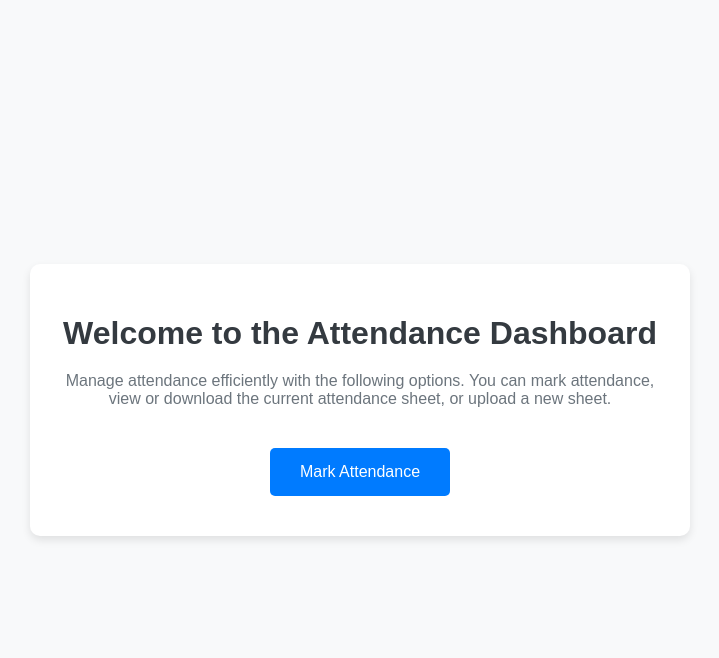
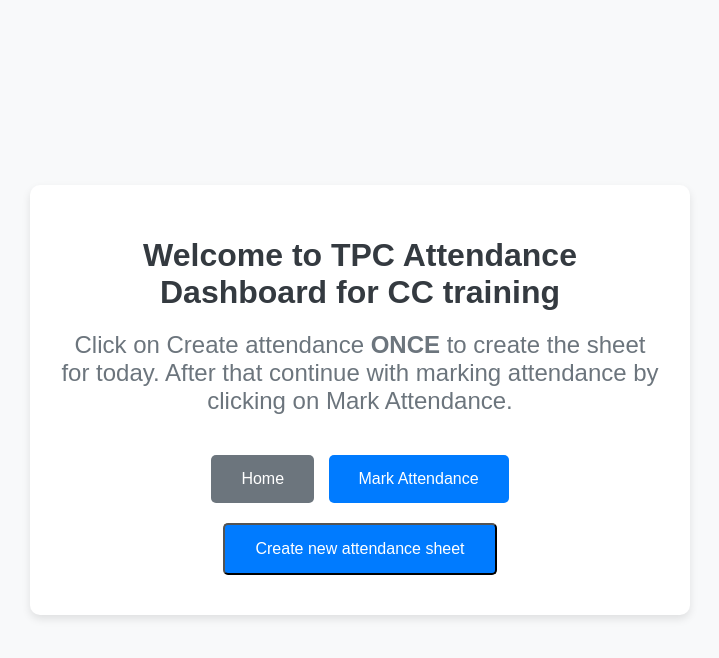
Before and after one commit to Starpredetor/tpc_cc_attendance, a Flask app: page / in a window 1280 px wide. Shown: the top 658 px of the page, without its empty margins (280-999 px from the left). Run offline with Flask 3, Linux system fonts and the light colour scheme.

Commit message:
Final Release alpha version 0.1.0

```diff
--- a/excel_handler.py
+++ b/excel_handler.py
@@ -1,10 +1,23 @@
 import os
 import openpyxl as xl
 import datetime as dt
+import shutil
+import logging
 
 
+MASTER_EXCEL = './excel_sheets/master.xlsx'
+current_workbook = f'./excel_sheets/CC Attendance {dt.datetime.now().strftime("%d-%m-%Y")}.xlsx'
 
-EXCEL_FILE = 'attendance_sheet.xlsx'
+def generate_new_attendance_workbook():
+    if os.path.exists(current_workbook):
+        return 0
+    curr = xl.Workbook()
+    filename = f'./excel_sheets/CC Attendance {dt.datetime.now().strftime("%d-%m-%Y")}.xlsx'
+    curr.save(filename)
+    curr.close()
+    shutil.copy(MASTER_EXCEL, filename)
+
+    return filename.lstrip('./excel_sheets/')
 
 
 def get_session():
@@ -14,24 +27,87 @@ def get_session():
     else:
         return 'E'
 
+def add_attendance(roll_number: str):
+    if not os.path.exists(current_workbook):
+        raise "Attendance workbook not found. Please generate a new attendance workbook."
 
-def add_attendance(roll_number):
-    wb = xl.load_workbook(EXCEL_FILE)
-    sheet = wb.active
+    wb = xl.load_workbook(current_workbook)
+    marked = False
 
-    for row in sheet.iter_rows(min_row=2, max_row=sheet.max_row, min_col=1, max_col=1):
-        if row[0].value == roll_number:
-            if get_session() == 'M':
-                sheet[f'B{row[0].row}'] = 'Present'
-                sheet[f'C{row[0].row}'] = 'Present'
-            else:
-                sheet[f'C{row[0].row}'] = 'Present'
+    sheets = wb.sheetnames
+    session = get_session()
 
-    wb.save(EXCEL_FILE)
-    wb.close()
-    return f"Attendance marked for roll number {roll_number}"
+    for sheet_name in sheets:
+        ws = wb[sheet_name]
+        for row in ws.iter_rows(min_row=2):
+                if row[2].value.lower() == roll_number.lower():
+                    if session == 'M':
+                        ws.cell(row=row[0].row, column=4, value="P")  # Morning column
+                        ws.cell(row=row[0].row, column=5, value="P")  # Evening column
+                    else:
+                        ws.cell(row=row[0].row, column=5, value="P")  # Evening column
+                    marked = True
+                    break
+
+    if not marked:
+        logging.error(f"Roll number {roll_number} not found in the attendance sheet.")
+        return 0
 
 
+    wb.save(current_workbook)
+    logging.info(f"Changes saved")
+    wb.save(current_workbook)
+    wb.close()
+
+    return 1
+
+
+def mark_absent():
+    wb = xl.load_workbook(current_workbook)
+    sheets = wb.sheetnames
+
+    for sheet_name in sheets:
+        ws = wb[sheet_name]
+        for row in ws.iter_rows(min_row=2):
+            if row[3].value != 'P':
+                ws.cell(row=row[0].row, column=4, value="A")
+            if row[4].value != 'P':
+                ws.cell(row=row[0].row, column=5, value="A")
+
+    wb.save(current_workbook)
+    wb.close()
+    return "Cleanup complete"
+
+def add_conditional_formatting():
+    wb = xl.load_workbook(current_workbook)
+    sheets = wb.sheetnames
+
+    for sheet_name in sheets:
+        ws = wb[sheet_name]
+
+        red_fill = xl.styles.PatternFill(start_color='FFFF9999', end_color='FFFF9999', fill_type='solid')
+        green_fill = xl.styles.PatternFill(start_color='FF99FF99', end_color='FF99FF99', fill_type='solid')
+
+        for row in ws.iter_rows(min_row=2):
+            if row[3].value == 'A':
+                ws.cell(row=row[0].row, column=4).fill = red_fill
+            if row[4].value == 'A':
+                ws.cell(row=row[0].row, column=5).fill = red_fill
+            if row[3].value == 'P':
+                ws.cell(row=row[0].row, column=4).fill = green_fill
+            if row[4].value == 'P':
+                ws.cell(row=row[0].row, column=5).fill = green_fill
+
+    wb.save(current_workbook)
+    wb.close()
+    return "Conditional formatting added"
 
 if __name__ == '__main__':
+    print(generate_new_attendance_workbook())
+    print(add_attendance('22CE1021'))
+    print(add_attendance('22CE1050'))
+    print(add_attendance('22CB1083'))
+    print(add_attendance('22CB1019'))
     print(add_attendance('23CE1017'))
+    print(mark_absent())
+    print(add_conditional_formatting())
--- a/main.py
+++ b/main.py
@@ -1,21 +1,19 @@
 from flask import Flask, request, render_template, redirect, url_for, send_file, flash
-import openpyxl
-import os
-from werkzeug.utils import secure_filename
 import re
-from excel_handler import add_attendance
+from excel_handler import add_attendance, generate_new_attendance_workbook
 
 
 app = Flask(__name__)
 app.secret_key = 'supersecretkey'
 
 
-
-@app.route('/')
+#main home route
+@app.route('/', methods=['GET', 'POST'])
 def home():
     return render_template('home.html')
 
 
+#handler for marking attendance
 @app.route('/mark_attendance', methods=['GET', 'POST'])
 def mark_attendance():
     error_message = None
@@ -30,11 +28,29 @@ def mark_attendance():
             error_message = "Invalid roll number format."
         else:
             roll_number = submitted_text
-            success_message = add_attendance(roll_number)
+            if add_attendance(roll_number) == 0:
+                error_message = f"Roll number {roll_number} not found in the attendance sheet."
+            else:
+                success_message = f"Attendance marked for roll number {roll_number}"
 
     return render_template('mark_attendance.html', error_message=error_message, success_message=success_message)
 
 
 
+#Handler for Creation of new workbook
+@app.route('/handler', methods=['POST'])
+def handler():
+    action = request.form.get('action')
+    if action == 'create_attendance_sheet':
+        message = None
+        if request.method == 'POST':
+           res = generate_new_attendance_workbook()
+        if res == 0:
+            return render_template('home.html', error_message="Sheet already created for today.")
+        else:
+            return render_template('home.html', success_message=f"Attendance sheet created successfully with the name {res}")
+
+
+
 if __name__ == '__main__':
     app.run(host='0.0.0.0', port=5000)
--- a/templates/home.html
+++ b/templates/home.html
@@ -48,16 +48,53 @@
         .btn:hover {
             background-color: #0056b3;
         }
+        .paragraph {
+            font-size: 1.5rem;
+            margin-top: 10px;
+            color: #6c757d;
+        }
+        .error {
+            color: red;
+            font-size: 1rem;
+            font-weight: bold;
+            margin-top: 10px;
+        }
+        .success {
+            color: green;
+            font-size: 1rem;
+            font-weight: bold;
+            margin-top: 10px;
+        }
+        .home-button {
+            display: inline-block;
+            margin: 10px 5px;
+            padding: 15px 30px;
+            font-size: 1rem;
+            color: #ffffff;
+            background-color: #6c757d;
+            text-decoration: none;
+            border-radius: 5px;
+            transition: background-color 0.3s;
+        }
     </style>
 </head>
 <body>
     <div class="container">
-        <h1>Welcome to the Attendance Dashboard</h1>
-        <p>
-            Manage attendance efficiently with the following options. You can mark attendance,
-            view or download the current attendance sheet, or upload a new sheet.
+        <h1>Welcome to TPC Attendance Dashboard for CC training</h1>
+        <p class="paragraph">
+           Click on Create attendance <b>ONCE</b> to create the sheet for today. After that continue with marking attendance by clicking on Mark Attendance.
         </p>
+        <a href="/" class="home-button">Home</a>
         <a href="/mark_attendance" class="btn">Mark Attendance</a>
+        <form method="post" action="/handler">
+            <button type="submit" class="btn" name="action" value="create_attendance_sheet">Create new attendance sheet</button>
+            {% if error_message %}
+                <div class="error">{{ error_message }}</div>
+            {% endif %}
+            {% if success_message %}
+                <div class="success">{{ success_message }}</div>
+            {% endif %}<br>
+        </form>
     </div>
 </body>
 </html>
--- a/templates/mark_attendance.html
+++ b/templates/mark_attendance.html
@@ -63,7 +63,9 @@
             {% endif %}
             {% if success_message %}
                 <div class="success">{{ success_message }}</div>
-            {% endif %}
+            {% endif %}<br>
+            <a href="/">Back to Home</a>
         </form>
+
     </body>
     </html>
```
Also changed, not shown: templates/generate_new_attendance_workbook.html (added, +12 -0 lines), README.md (added), 4 other files.
